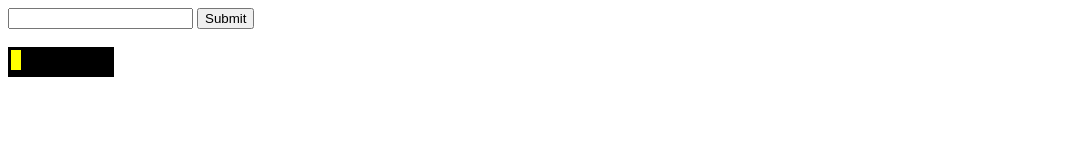
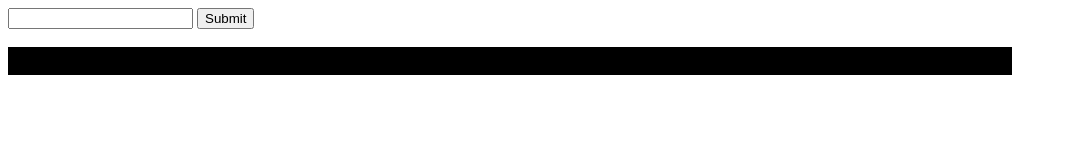
Before and after one commit to alexanderturinske/toy-problems, a website: page Miscellaneous/progressBar/progressBar.html in a window 1280 px wide. Shown: the whole page, without its empty margins (0-1067 px from the left). Drawn offline with Linux system fonts and the light colour scheme.

Commit message:
Change color of progress and remove unnecessary styling

```diff
--- a/Miscellaneous/progressBar/progressBar.css
+++ b/Miscellaneous/progressBar/progressBar.css
@@ -4,14 +4,12 @@
 
 .container {
   background-color: black;
-  width: 100px;
-  max-width: 100px;
-  border: 1px solid black;
+  width: 1000px;
   padding: 2px;
 }
 
 .progress {
-  background-color: yellow;
-  width: 10%;
+  background-color: lightgreen;
+  width: 0%;
   height: 20px;
 }
```
